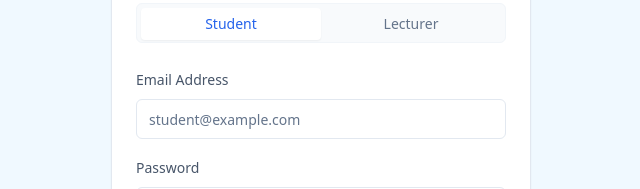
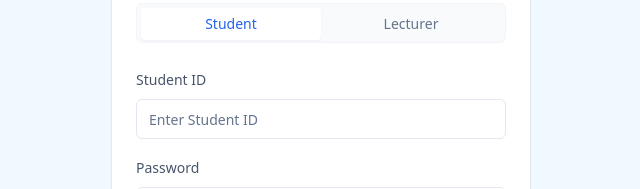
Before and after one commit to CannyCeles/UniDay, a React (Vite) app in the folder frontend/: page /login in a window 1280 px wide. Shown: the part 276-465 px from the top of the page, without its empty margins (319-959 px from the left). Built offline with nearby package versions, Linux system fonts and the light colour scheme.

Commit message:
login use ID,not email

```diff
--- a/frontend/src/pages/Login.tsx
+++ b/frontend/src/pages/Login.tsx
@@ -9,8 +9,8 @@ import { Button } from "@/components/ui/button";
 export default function Login() {
   const navigate = useNavigate();
 
-  const [studentData, setStudentData] = useState({ email: "", password: "" });
-  const [lecturerData, setLecturerData] = useState({ email: "", password: "" });
+  const [studentData, setStudentData] = useState({ studentId: "", password: "" });
+  const [lecturerData, setLecturerData] = useState({ lecturerId: "", password: "" });
 
   const handleStudentChange = (e: ChangeEvent<HTMLInputElement>) => {
     setStudentData((prev) => ({ ...prev, [e.target.name]: e.target.value }));
@@ -23,22 +23,46 @@ export default function Login() {
   const handleStudentSubmit = async (e: FormEvent<HTMLFormElement>) => {
     e.preventDefault();
     try {
-      // TODO: Implement actual backend login for student
-      console.log("Login Student", studentData);
+      const response = await fetch("http://localhost:3000/auth/login", {
+        method: "POST",
+        headers: { "Content-Type": "application/json" },
+        body: JSON.stringify({ ...studentData, role: 'student' }),
+      });
+
+      if (!response.ok) {
+        const error = await response.json();
+        alert(error.message || "Login failed");
+        return;
+      }
+
+      console.log("Login Student success");
       navigate("/home");
     } catch (error) {
       console.error(error);
+      alert("Something went wrong");
     }
   };
 
   const handleLecturerSubmit = async (e: FormEvent<HTMLFormElement>) => {
     e.preventDefault();
     try {
-      // TODO: Implement actual backend login for lecturer
-      console.log("Login Lecturer", lecturerData);
+      const response = await fetch("http://localhost:3000/auth/login", {
+        method: "POST",
+        headers: { "Content-Type": "application/json" },
+        body: JSON.stringify({ ...lecturerData, role: 'lecturer' }),
+      });
+
+      if (!response.ok) {
+        const error = await response.json();
+        alert(error.message || "Login failed");
+        return;
+      }
+
+      console.log("Login Lecturer success");
       navigate("/home");
     } catch (error) {
       console.error(error);
+      alert("Something went wrong");
     }
   };
 
@@ -69,13 +93,13 @@ export default function Login() {
             <TabsContent value="student">
               <form onSubmit={handleStudentSubmit} className="space-y-4">
                 <div className="space-y-2">
-                  <Label htmlFor="student-email" className="font-normal text-slate-600">Email Address</Label>
+                  <Label htmlFor="studentId" className="font-normal text-slate-600">Student ID</Label>
                   <Input
-                    id="student-email"
-                    type="email"
-                    name="email"
-                    placeholder="student@example.com"
-                    value={studentData.email}
+                    id="studentId"
+                    type="text"
+                    name="studentId"
+                    placeholder="Enter Student ID"
+                    value={studentData.studentId}
                     onChange={handleStudentChange}
                     required
                     className="border-slate-200 focus-visible:ring-blue-500"
@@ -103,13 +127,13 @@ export default function Login() {
             <TabsContent value="lecturer">
               <form onSubmit={handleLecturerSubmit} className="space-y-4">
                 <div className="space-y-2">
-                  <Label htmlFor="lecturer-email" className="font-normal text-slate-600">Email Address</Label>
+                  <Label htmlFor="lecturerId" className="font-normal text-slate-600">Lecturer ID</Label>
                   <Input
-                    id="lecturer-email"
-                    type="email"
-                    name="email"
-                    placeholder="lecturer@example.com"
-                    value={lecturerData.email}
+                    id="lecturerId"
+                    type="text"
+                    name="lecturerId"
+                    placeholder="Enter Lecturer ID"
+                    value={lecturerData.lecturerId}
                     onChange={handleLecturerChange}
                     required
                     className="border-slate-200 focus-visible:ring-blue-500"
```
Also changed, not shown: 2 other files (tests, documents, lock files or other folders).
